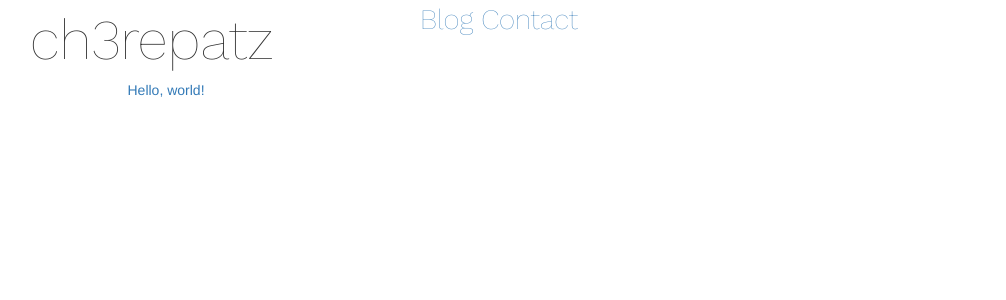
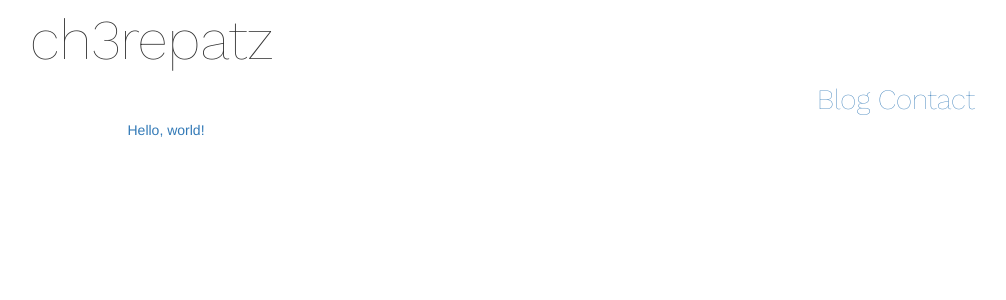
Before and after one commit to ch3repatz/ch3repatz.github.io, a Jekyll site: the page built from index.html, in a window 1280 px wide. Shown: the top 300 px of the page, without its empty margins (40-1046 px from the left). Built offline with Jekyll 4.4.1, drawn with Linux system fonts in a browser that asks for light colours.

Commit message:
Update default.html

```diff
--- a/_layouts/default.html
+++ b/_layouts/default.html
@@ -48,7 +48,17 @@
     	.top_menu {
     		font-family: 'Work Sans', sans-serif;
     		font-size: 200%;
+    		padding-top: 80px;
+		text-align: right;
     	}
+
+    	/* Center top menu for mobile view */
+	@media screen and (max-width: 991px) {
+		.logo_title, .top_menu {
+			text-align: center;
+			padding-top: 30px;
+		}
+	}
     </style>
 
     <title>
@@ -64,7 +74,7 @@
     <div class="container">
     	<!-- Header -->
     	<div class="row">
-    		<div class="col-md-4 logo_title">
+    		<div class="col-md-4 ol-md-offset-1 logo_title">
     			{{ site.title }}
     		</div>
     		<div class="col-md-6 top_menu">
```
